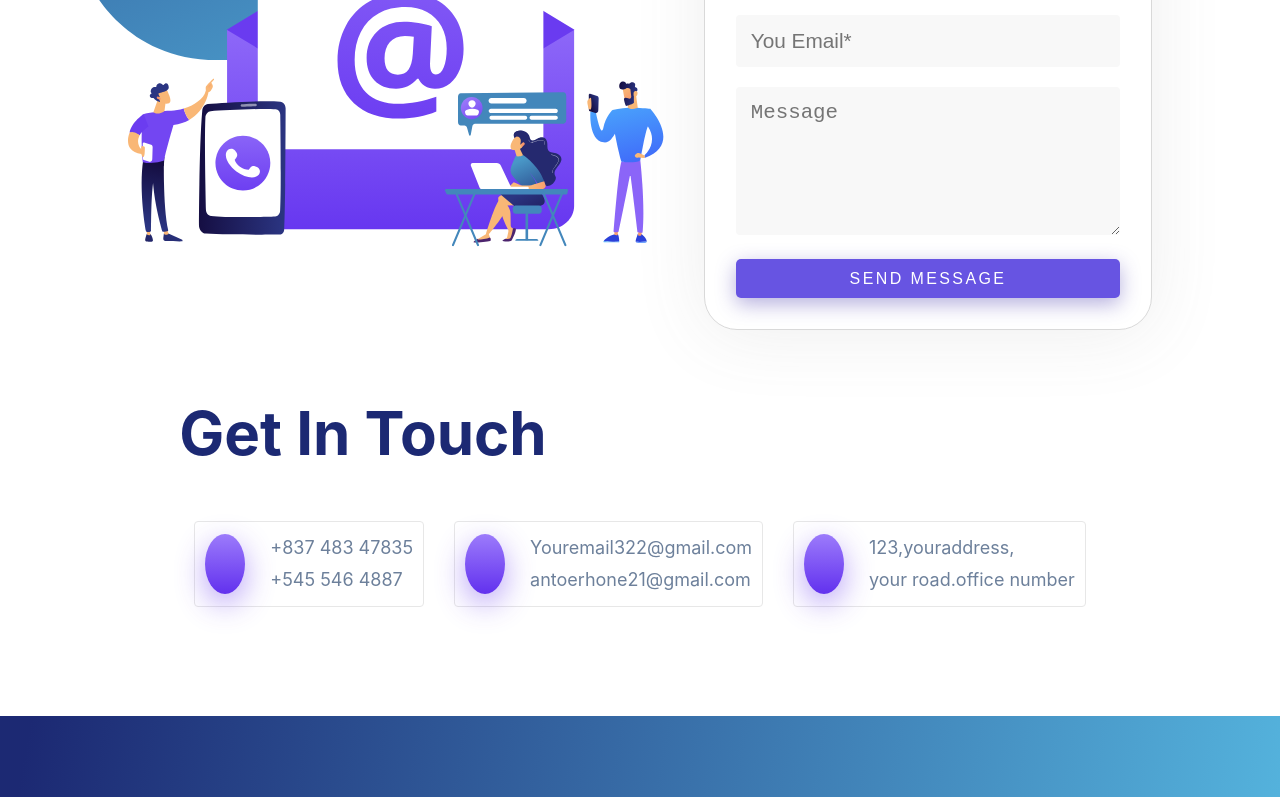
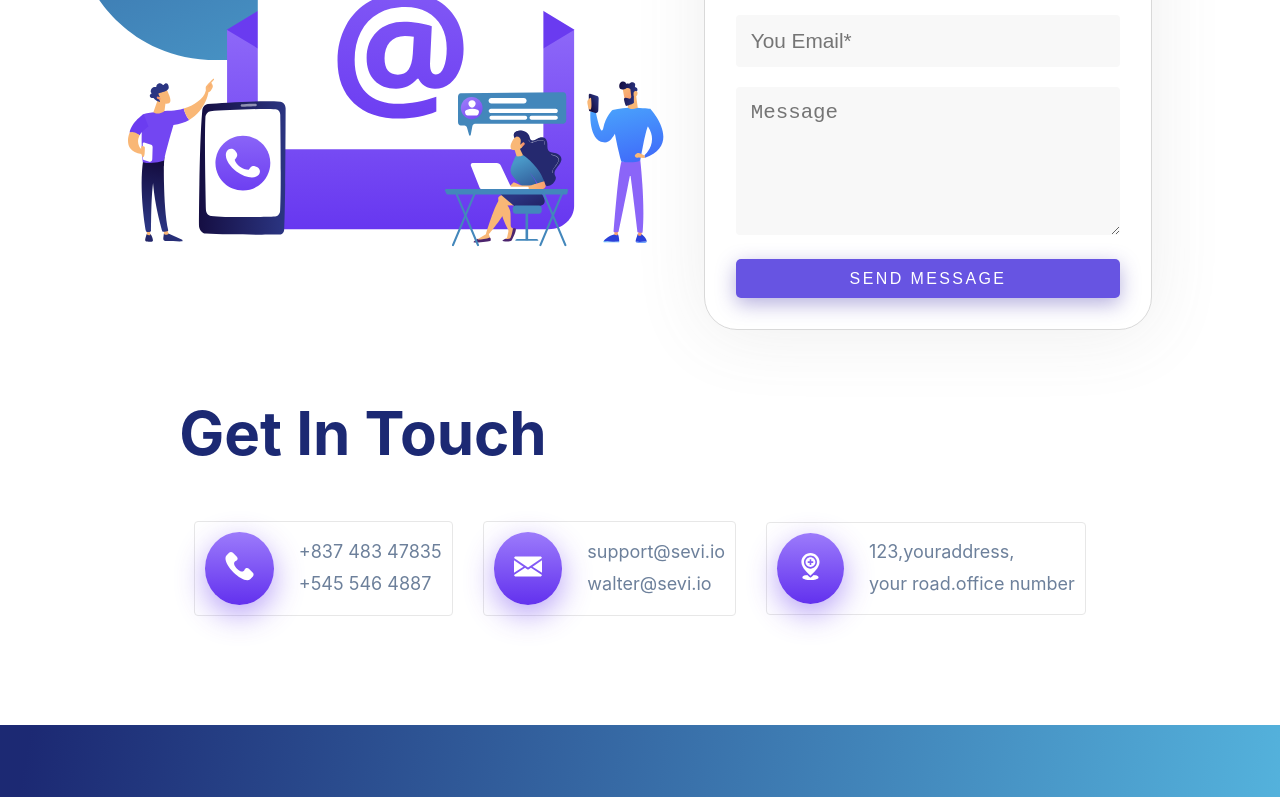
Before and after one commit to awwiel/Sevi-Landing, a Next.js app: page /contact in a window 1280 px wide. Shown: the part 579-1376 px from the top of the page. Built offline with nearby package versions, Linux system fonts and the light colour scheme; a web font is replaced by a local one; what styletron-engine-atomic, styletron-react would draw is missing.

Commit message:
ajust banner

```diff
--- a/components/Header.jsx
+++ b/components/Header.jsx
@@ -5,6 +5,7 @@ import styles from "../styles/Header.module.css";
 import { useState } from "react";
 import Link from "next/link";
 import { useRouter } from "next/router";
+
 
 const Header = () => {
   const [sidebar, setSidebar] = useState(null);
@@ -28,8 +29,8 @@ const Header = () => {
           <li className={`${router.pathname == "/about" && styles.active}`}>
             About
           </li>
-          <li className={`${router.pathname == "/faq" && styles.active}`}>
-            FAQ
+          <li onClick={() => {router.push("https://docs.sevi.io")}} className={`${router.pathname == "https://docs.sevi.io" && styles.active}`}>
+            Docs
           </li>
           <li className={`${router.pathname == "/contact" && styles.active}`}>
             <Link href="/contact">Contact</Link>
@@ -38,7 +39,7 @@ const Header = () => {
       </div>
       <div className={styles.headerRight}>
         <div>
-          <Button className={styles.headerAdmin}>
+          <Button className={styles.headerAdmin} onClick={() => {router.push('https://admin.sevi.io') }}>
             <img src="/images/adminIcon.svg" alt="" width={15} height={15} />
             <a className={styles.admin}>ADMIN LOGIN</a>
           </Button>
@@ -47,6 +48,7 @@ const Header = () => {
           <Button
             className={styles.headerDownload}
             startEnhancer={() => <ArrowDown size={24} />}
+            onClick={() => {router.push('/app') }}
           >
             DOWNLOAD
           </Button>
@@ -87,12 +89,10 @@ const Header = () => {
           <li
             className={styles.sidebarMenuList}
           >
-            <Link href="/">About</Link>
+            <Link href="/ ">About</Link>
           </li>
-          <li
-            className={styles.sidebarMenuList}
-          >
-            <Link href="/">FAQ</Link>
+          <li className={styles.sidebarMenuList} >
+            <Link href="https://docs.sevi.io">Docs</Link>
           </li>
           <li
             onClick={() => setSidebar(false)}
--- a/pages/contact.jsx
+++ b/pages/contact.jsx
@@ -73,9 +73,9 @@ const Contact = () => {
               <Image src="/images/smsIcon.svg" width={35} height={35} />
             </div>
             <span className={styles.serviceRight}>
-              Youremail322@gmail.com
+              support@sevi.io
               <br />
-              antoerhone21@gmail.com
+              walter@sevi.io
             </span>
           </div>
           <div className={styles.bannerService}>
```
